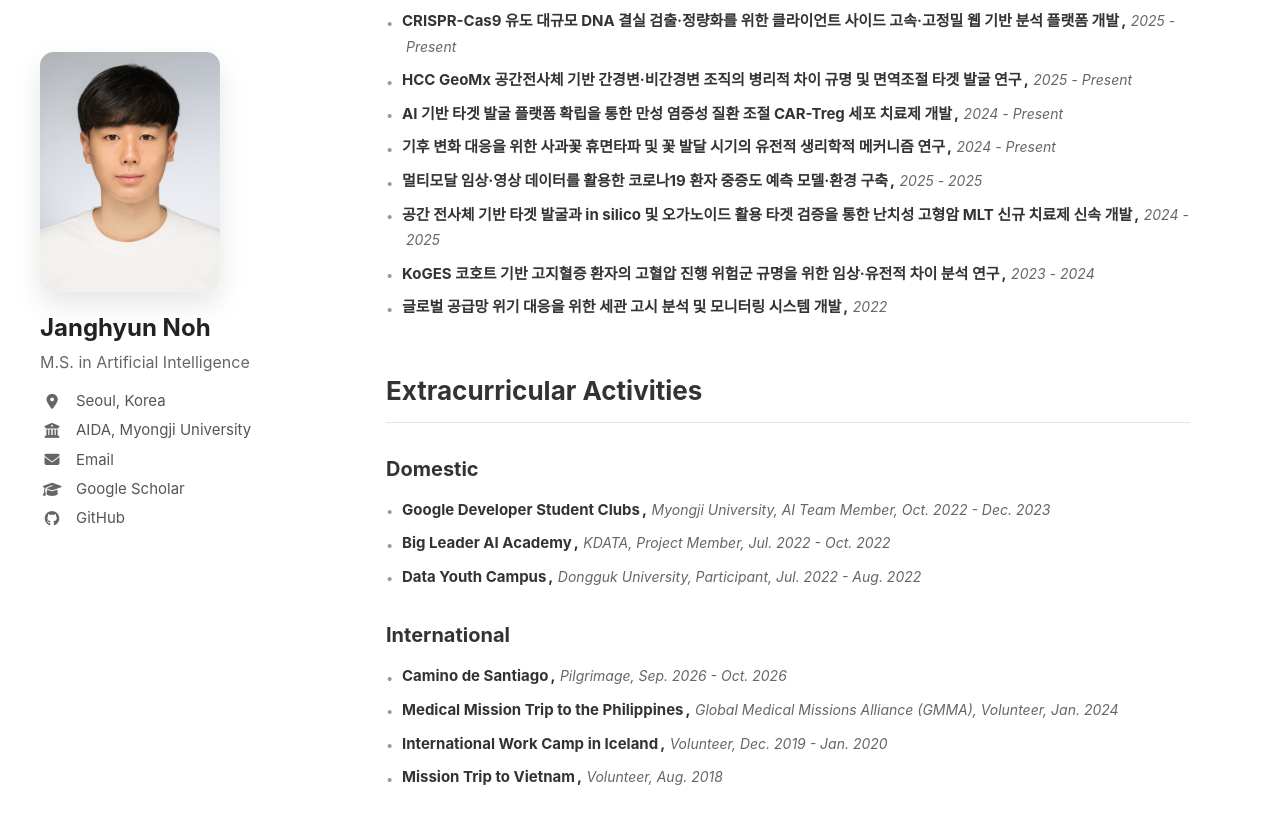
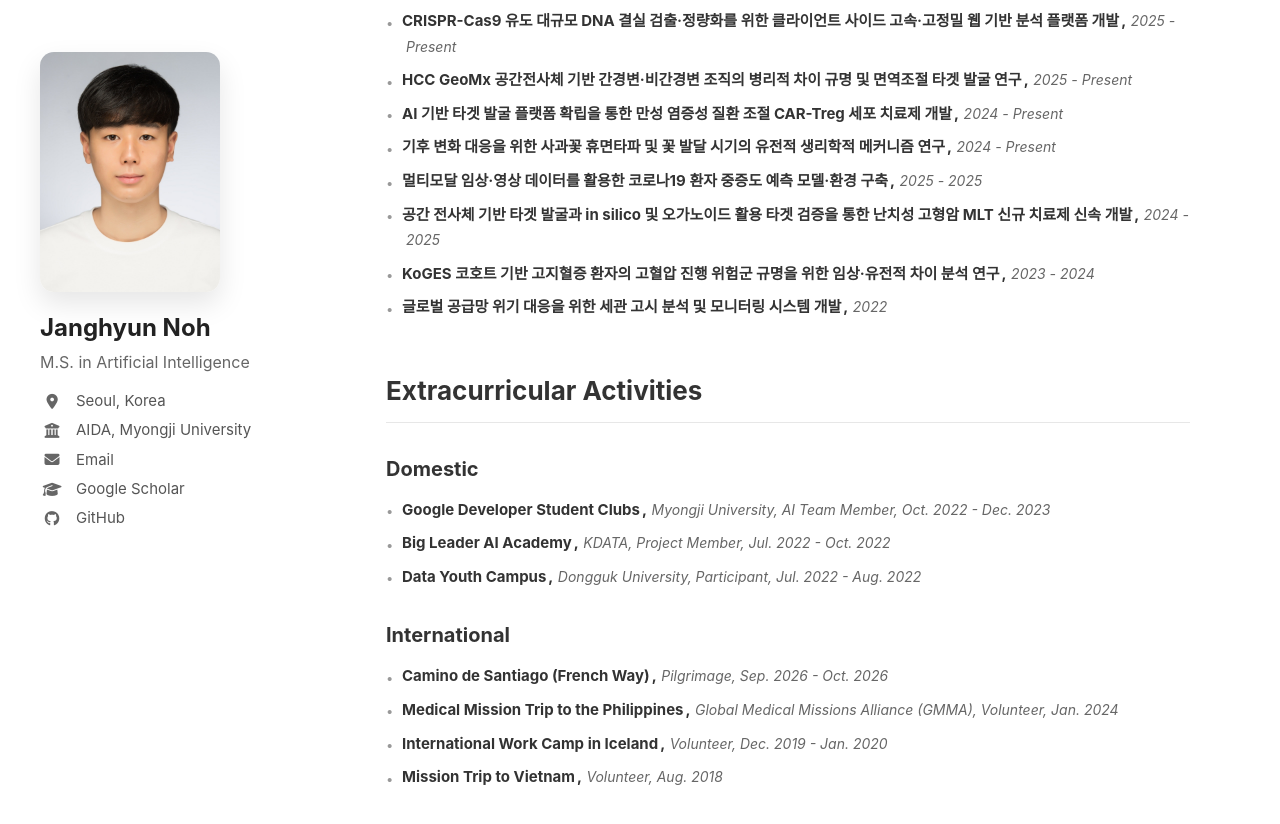
Before and after one commit to janghyunnoh/janghyunnoh.github.io, a Jekyll site: the page built from index.md, in a window 1280 px wide and 900 px high, scrolled down 2235 px. Shown: the top 824 px of the window. Built offline with Jekyll 4.4.1, drawn with Linux system fonts in a browser that asks for light colours.

Commit message:
Finalize travel activity wording

```diff
--- a/index.md
+++ b/index.md
@@ -203,7 +203,7 @@ I received my M.S. in Artificial Intelligence from Myongji University, where I w
 
 <div class="honors-list">
   <div class="entry">
-    <span class="entry-title">Camino de Santiago</span>
+    <span class="entry-title">Camino de Santiago (French Way)</span>
     <span class="entry-venue">Pilgrimage, Sep. 2026 - Oct. 2026</span>
   </div>
   <div class="entry">
```
